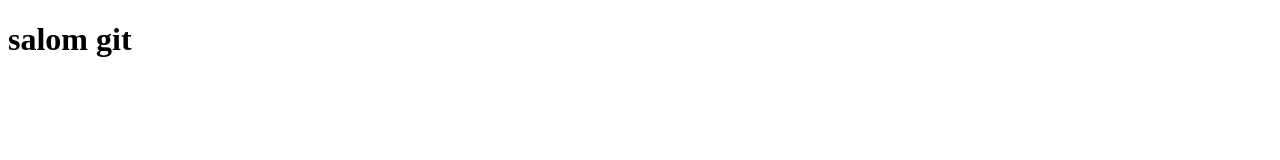
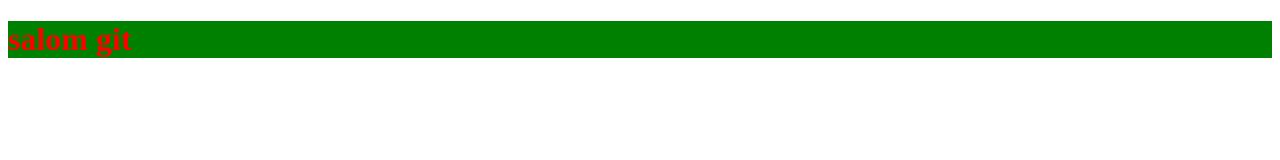
Before and after one commit to barno5727/nt-82-git, a plain HTML site: page index.html in a window 1280 px wide. Drawn offline with Linux system fonts and the light colour scheme.

Commit message:
2-versiya

```diff
--- a/index.html
+++ b/index.html
@@ -4,6 +4,7 @@
     <meta charset="UTF-8">
     <meta http-equiv="X-UA-Compatible" content="IE=edge">
     <meta name="viewport" content="width=device-width, initial-scale=1.0">
+    <link rel="stylesheet" href="styles/main.css">
     <title>git</title>
 </head>
 <body>
--- /dev/null
+++ b/styles/main.css
@@ -0,0 +1,4 @@
+h1 {
+    color: red;
+    background-color: green;
+}
```
